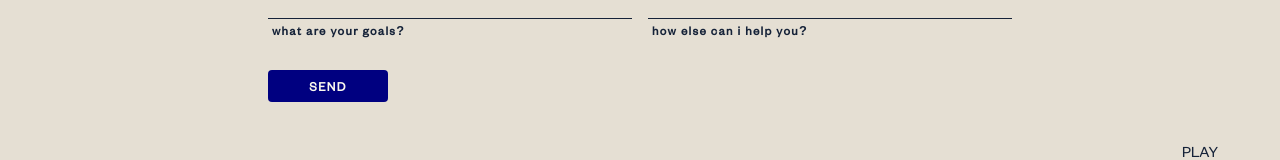
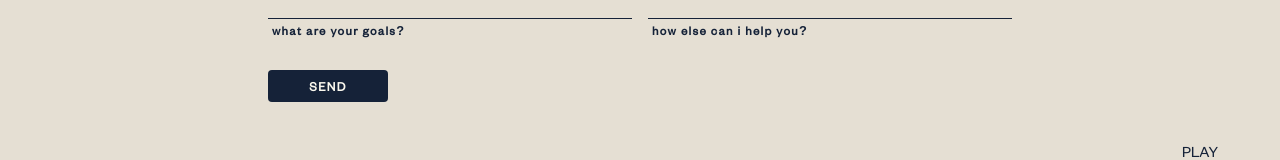
Before and after one commit to lfranckx/cosmic-breathing, a React (Create React App) app: page /connect in a window 1280 px wide. Shown: the part 565-725 px from the top of the page. Built offline with nearby package versions, Linux system fonts and the light colour scheme.

Commit message:
change button color to black

```diff
--- a/src/styles/App.scss
+++ b/src/styles/App.scss
@@ -106,7 +106,7 @@ audio {
 }
 
 .btn {
-    background: $blue;
+    background: $black;
     padding: 8px 24px;
     color: $cream;
     font-family: $font1;
```
